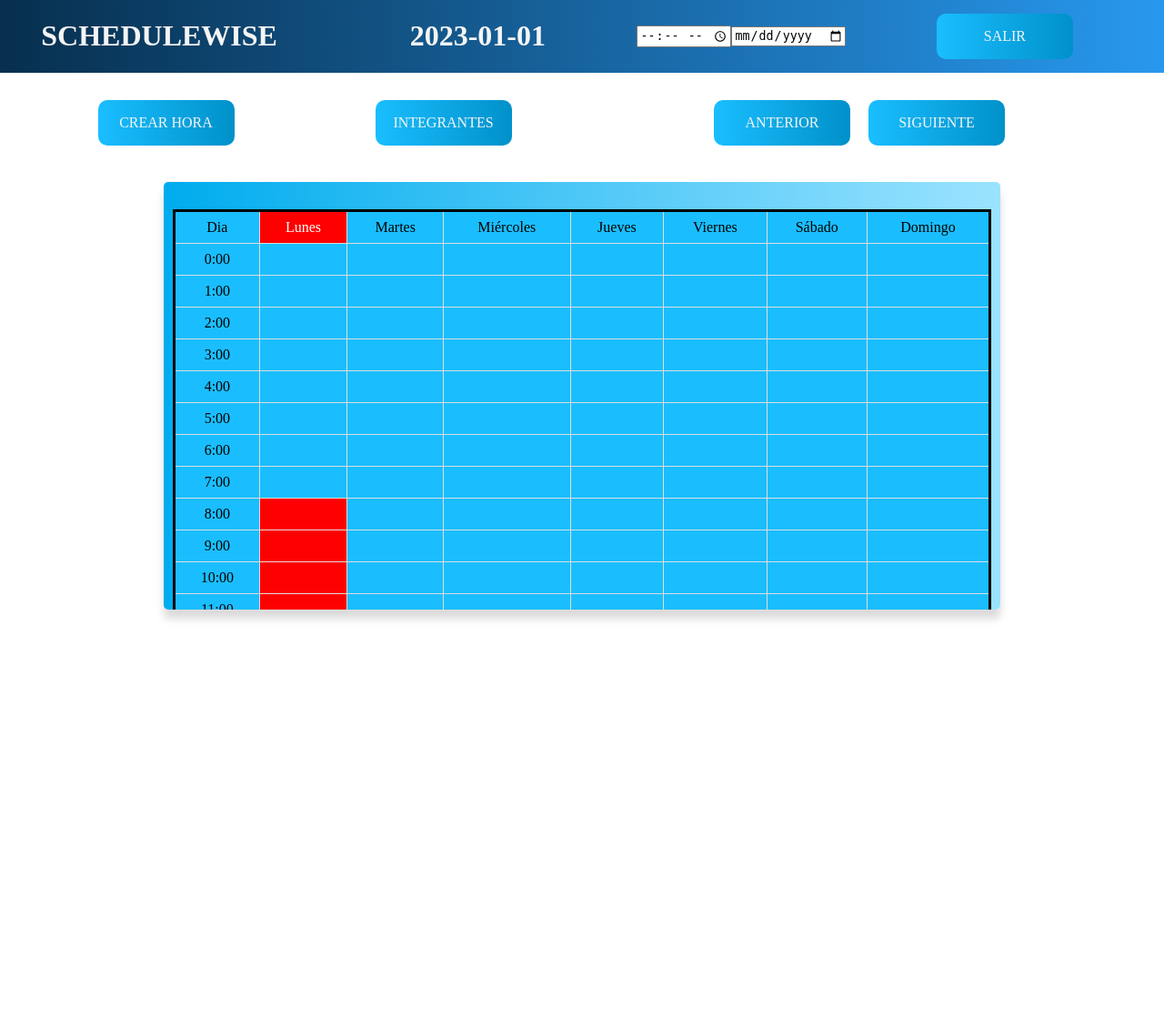
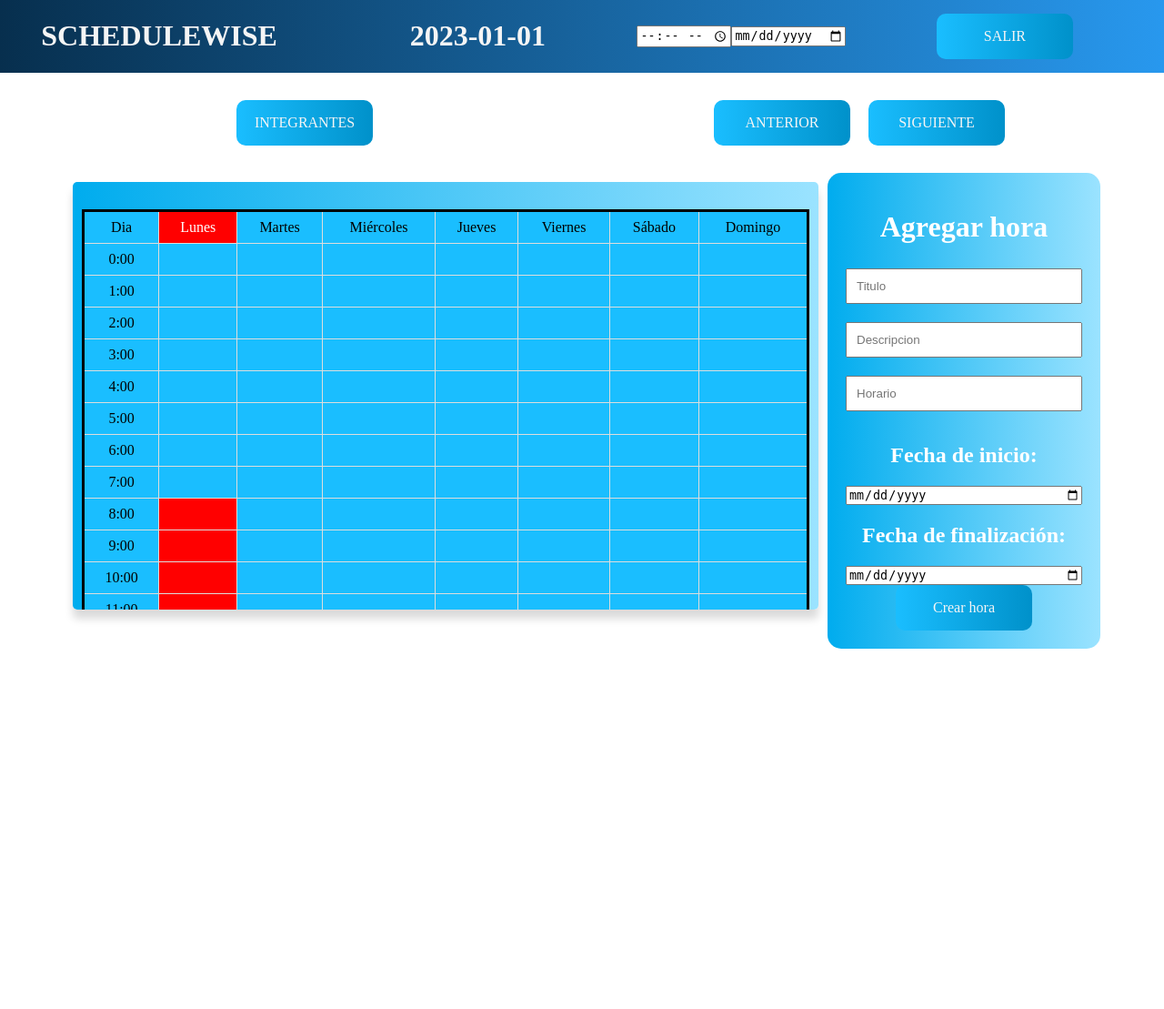
Before and after one commit to UbertoGC/Organizador_de_Horarios, a Flask app: page /horario/1 in a window 1280 px wide. Shown: the top 1109 px of the page at 91% size. Run offline with Flask 3, Linux system fonts and the light colour scheme; data comes from the database, SQL or seed files in the repository.

Commit message:
Add changes in horary

```diff
--- a/app.py
+++ b/app.py
@@ -6,6 +6,7 @@ import json
 import requests
 import subprocess
 import multiprocessing
+from controlers.ControllerHour import HourController
 
 from models.ModelUser import UserModel
 
@@ -61,7 +62,7 @@ def login():
 def interfazbase():
     username_ = session['username']
     userData = ModelUser.get_user_username(username_)
-    horary_result = HoraryController.horary_rel0ationed(username_)
+    horary_result = HoraryController.horary_relationed(username_)
     return render_template('interfazbase.html', six_first_Horary = horary_result, userData = userData)
 
 @app.route('/register', methods=['GET', 'POST'])
@@ -125,5 +126,18 @@ def get_hours_by_horary_id_route(id: str):
     horarios = HoraryController.get_hours_by_horary_id_controller(id)[0]
     return render_template('horario.html', data = horarios)
 
+@app.route('/crear_hora', methods=['POST'])
+def create_hour():
+
+    title = request.form['title']
+    description = request.form['description']
+    startDate = request.form['start_date']
+    finalDate = request.form['final_date']
+    id = request.form['horary_id']
+
+    HourController.create_hour(title, description, startDate, finalDate, id)
+
+    return redirect('/interfazbase')
+
 if __name__ == "__main__":
     app.run(debug=True)
--- a/static/css/horario.css
+++ b/static/css/horario.css
@@ -30,7 +30,7 @@ body{
 
 .container_only_horary{
     background: linear-gradient(to right,  #00acee 0%, #9be3ff 100%);
-    max-width: 900px;
+    max-width: 800px;
     width: 100%;
     padding: 10px 10px;
     margin: 10px 10px 10px 10px;
@@ -40,6 +40,32 @@ body{
     overflow-y: scroll;
     max-height: 450px;
     flex-direction: column;
+}
+
+.add_hour{
+    background: linear-gradient(to right,  #00acee 0%, #9be3ff 100%);
+    max-width: 300px;
+    display: flex;
+    align-items: center;
+    justify-content: center;
+    text-align: center;
+    border-radius: 15px;
+}
+
+.hour_input_text{
+    display: flex;
+    width: 100%;
+}
+
+.hour_input_date{
+    display: flex;
+    width: 100%;
+    flex-direction: column;
+}
+
+.button{
+    display: flex;
+    justify-content: center;
 }
 
 .container_only_horary h2{
--- a/templates/horario.html
+++ b/templates/horario.html
@@ -20,7 +20,6 @@
     <container class="content">
         <nav class="navmain" >
             <div class="navfirst">
-                <a class="btn" href="/horario">CREAR HORA</a>
                 <a class="btn" href="/horario">INTEGRANTES</a>
             </div>
             <div class="navfinal">
@@ -36,6 +35,32 @@
 
             </table>
         </div>
+        <div class="add_hour">
+            <form method="POST">
+                <h1 class="hour_title">Agregar hora</h1>
+
+                <div class="hour_input_text">
+                    <input placeholder="Titulo" type="text" name="title">
+                </div>
+                <div class="hour_input_text">
+                    <input placeholder="Descripcion" type="text" name="description">
+                </div>
+                <div class="hour_input_text">
+                    <input placeholder="Horario" type="text" name="horary">
+                </div>
+                <div class="hour_input_date">
+                    <h2>Fecha de inicio:</h2>
+                    <input type="date" name="start_date">
+                </div>
+                <div class="hour_input_date">
+                    <h2>Fecha de finalización:</h2>
+                    <input type="date" name="final_date">
+                </div>
+                <div class="button">
+                    <a class="btn" href="/crear_hora">Crear hora</a>
+                </div>
+            </form>
+        </div>
     </div>
     </container>
 
```
Also changed, not shown: controlers/ControllerHour.py (added, +14 -0 lines), models/ModelHour.py (added, +15 -0 lines).
